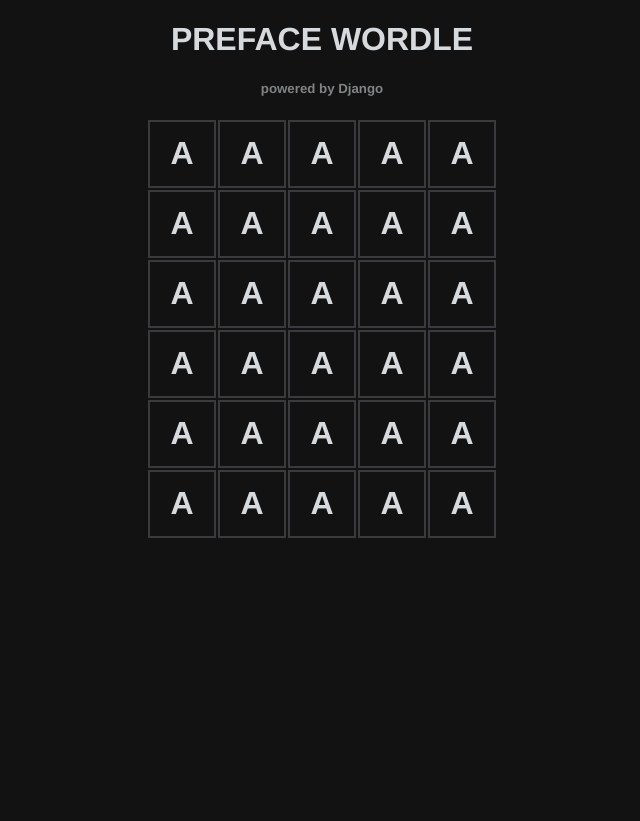
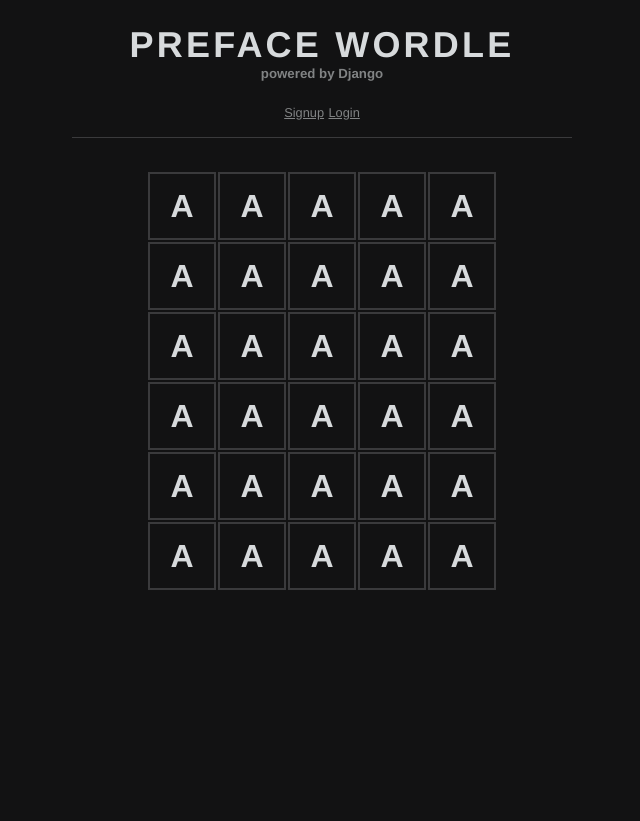
Before and after one commit to thisisharrison/preface-django-wordle, a Django app: page / in a window 1280 px wide. Shown: the whole page, without its empty margins (318-958 px from the left). After the commit the page ends 590 px from the top, so only its background shows below. Run offline with Django 4.2, Linux system fonts and the light colour scheme; parts of the project's set-up code (start-up, migrations or seed data) failed here and were passed over.

Commit message:
feat: signup and signin flow

```diff
--- a/project/project/settings.py
+++ b/project/project/settings.py
@@ -137,3 +137,6 @@ STATICFILES_DIRS = [STATIC_DIR]
 # https://docs.djangoproject.com/en/4.0/ref/settings/#default-auto-field
 
 DEFAULT_AUTO_FIELD = "django.db.models.BigAutoField"
+
+LOGIN_REDIRECT_URL = "/"
+LOGOUT_REDIRECT_URL = "/"
--- a/project/project/urls.py
+++ b/project/project/urls.py
@@ -19,4 +19,6 @@ from django.urls import path, include
 urlpatterns = [
     path("admin/", admin.site.urls),
     path("", include("wordle_app.urls")),
+    path("account/", include("wordle_account.urls")),
+    path("account/", include("django.contrib.auth.urls")),
 ]
--- a/project/static/css/styles.css
+++ b/project/static/css/styles.css
@@ -109,7 +109,10 @@ h1 {
     color: var(--tile-text-color);
 }
 
-h5 {
+h2,
+h5,
+a,
+form {
     color: var(--color-tone-2);
 }
 
@@ -137,5 +140,50 @@ h5 {
 }
 
 .container {
+    max-width: var(--game-max-width);
+    margin: 0 auto;
+    height: 100%;
+    display: flex;
+    flex-direction: column;
+}
+
+header {
+    display: flex;
+    align-items: center;
+    flex-direction: column;
+    border-bottom: 1px solid var(--color-tone-4);
+    margin-bottom: 2rem;
+}
+
+header h1 {
+    font-weight: 700;
+    font-size: 36px;
+    letter-spacing: 0.2rem;
+    text-transform: uppercase;
     text-align: center;
+    margin-bottom: 0;
 }
+
+header h1 a {
+    text-decoration: none;
+    color: inherit;
+}
+
+header h1 a:visited {
+    text-decoration: none;
+    color: inherit;
+}
+
+.header-auth {
+    margin-bottom: 1rem;
+}
+
+.header-auth a {
+    color: var(--color-tone-2);
+    font-size: 0.8rem;
+}
+
+h5 {
+    text-align: center;
+    margin-top: 0;
+}
--- a/project/templates/wordle_app/base.html
+++ b/project/templates/wordle_app/base.html
@@ -11,8 +11,9 @@
     </head>
     <body class="nightmode">
         <div class="container">
-            <h1>PREFACE WORDLE</h1>
-            <h5>powered by Django</h5>
+            <!-- Header -->
+            {% include 'wordle_app/header.html' %}
+            <!-- End of header -->
             {% block body %}
             <!-- Game goes here -->
             {% endblock %}
--- /dev/null
+++ b/project/templates/wordle_app/header.html
@@ -0,0 +1,15 @@
+<header>
+    <h1>
+        <a href="{% url 'wordle_app:homepage' %}"> PREFACE WORDLE </a>
+    </h1>
+    <h5>powered by Django</h5>
+    <div class="header-auth">
+        {% if user.is_authenticated %}
+        <a href="">{{ user.username }}'s stats</a>
+        <a href="{% url 'logout' %}">Logout</a>
+        {% else %}
+        <a href="{% url 'signup' %}">Signup</a>
+        <a href="{% url 'login' %}">Login</a>
+        {% endif %}
+    </div>
+</header>
--- /dev/null
+++ b/project/wordle_account/urls.py
@@ -0,0 +1,6 @@
+from django.urls import path
+from wordle_account.views import SignupView
+
+urlpatterns = [
+    path("signup/", SignupView.as_view(), name="signup"),
+]
--- a/project/wordle_app/urls.py
+++ b/project/wordle_app/urls.py
@@ -1,5 +1,7 @@
 from django.urls import path
 from .views import homepage
+
+app_name = "wordle_app"
 
 urlpatterns = [
     path("", homepage, name="homepage"),
```
Also changed, not shown: project/templates/registration/login.html (added, +18 -0 lines), project/templates/registration/signup.html (added, +18 -0 lines), project/wordle_account/views.py (+7 -0 lines), project/db.sqlite3.
